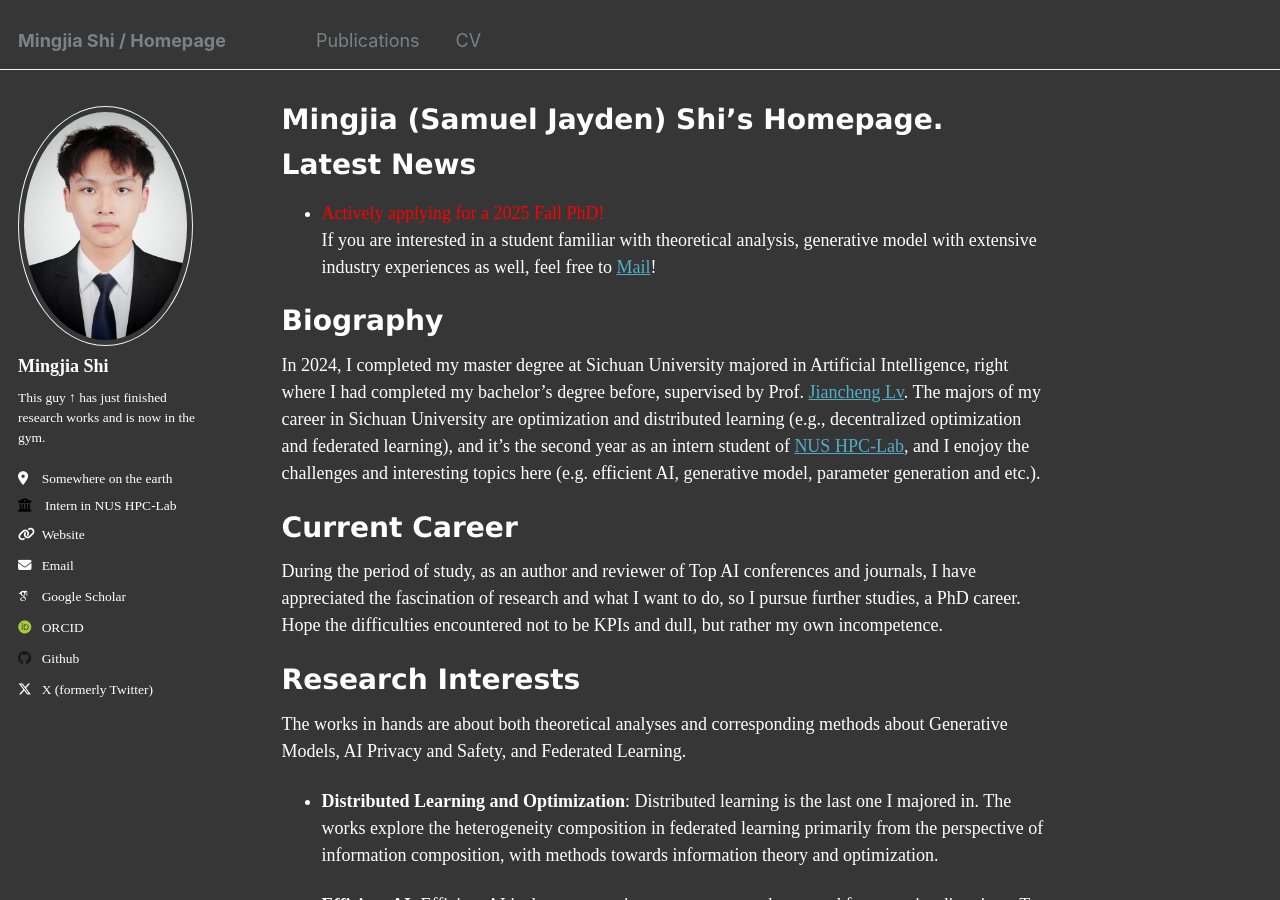
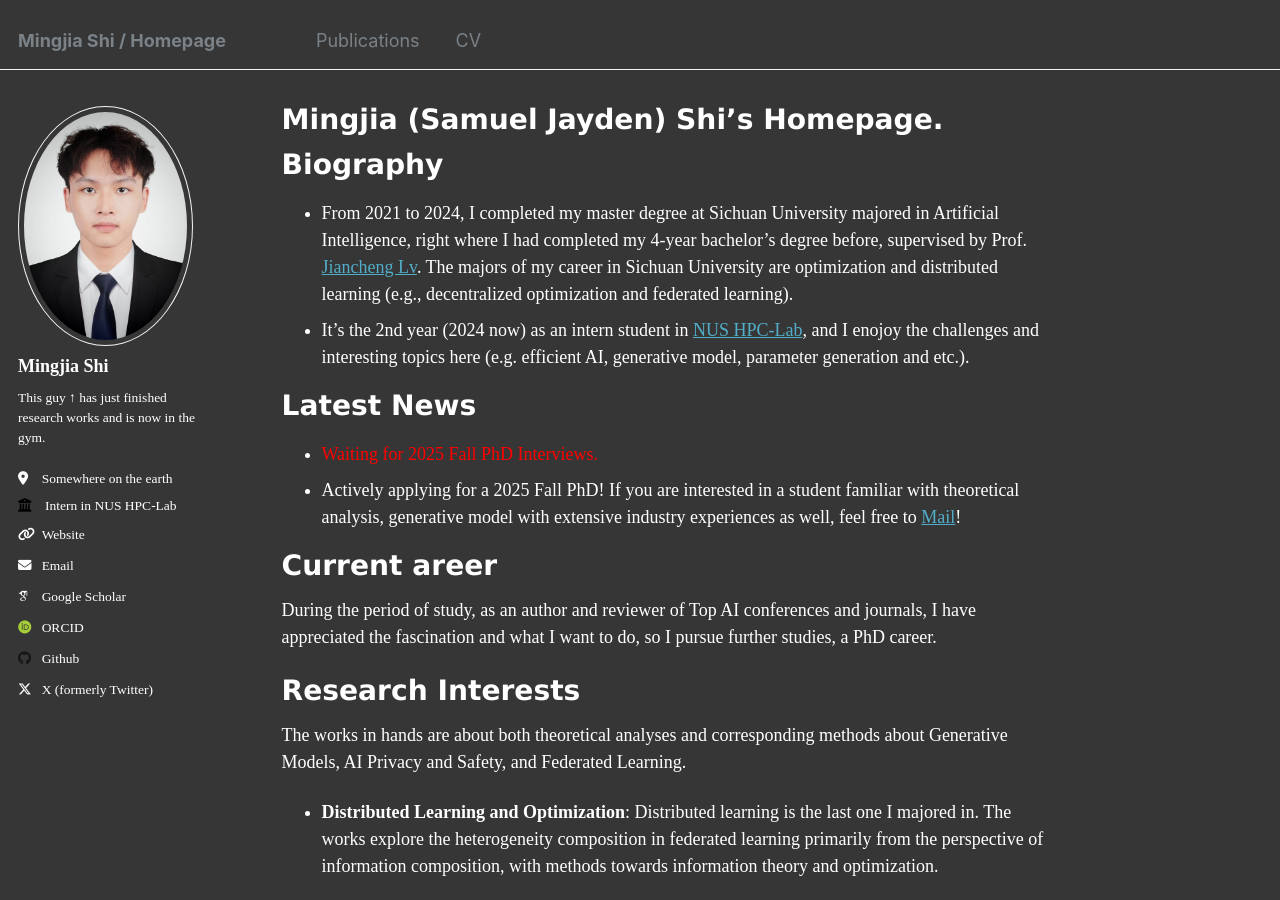
Before and after one commit to BDeMo/homepage, a Jekyll site: the page built from _pages/about.md, in a window 1280 px wide and 900 px high. Built offline with Jekyll 4.4.1, drawn with Linux system fonts in a browser that asks for light colours; some web fonts are replaced.

Commit message:
update about

```diff
--- a/_pages/about.md
+++ b/_pages/about.md
@@ -7,19 +7,22 @@ redirect_from:
   - /about.html
 ---
 
- Latest News
+Biography
 ======
-- <font color="red">Actively applying for a 2025 Fall PhD!</font> If you are interested in a student familiar with theoretical analysis, generative model with extensive industry experiences as well, feel free to [ Mail](3101ihs@gmail.com)!
+- From 2021 to 2024, I completed my master degree at Sichuan University majored in Artificial Intelligence, right where I had completed my 4-year bachelor's degree before, supervised by Prof. [Jiancheng Lv](https://center.dicalab.cn/). The majors of my career in Sichuan University are optimization and distributed learning (e.g., decentralized optimization and federated learning).
+- It's the 2nd year (2024 now) as an intern student in [NUS HPC-Lab](https://ai.comp.nus.edu.sg/), and I enojoy the challenges and interesting topics here (e.g. efficient AI, generative model, parameter generation and etc.).
 
- Biography
+Latest News
 ======
-In 2024, I completed my master degree at Sichuan University majored in Artificial Intelligence, right where I had completed my bachelor's degree before, supervised by Prof. [Jiancheng Lv](https://center.dicalab.cn/). The majors of my career in Sichuan University are optimization and distributed learning (e.g., decentralized optimization and federated learning), and it's the second year as an intern student of [NUS HPC-Lab](https://ai.comp.nus.edu.sg/), and I enojoy the challenges and interesting topics here (e.g. efficient AI, generative model, parameter generation and etc.).
+- <font color="red">Waiting for 2025 Fall PhD Interviews.</font>
+- Actively applying for a 2025 Fall PhD! If you are interested in a student familiar with theoretical analysis, generative model with extensive industry experiences as well, feel free to [ Mail](3101ihs@gmail.com)!
 
- Current Career
+Current areer
 ======
-During the period of study, as an author and reviewer of Top AI conferences and journals, I have appreciated the fascination of research and what I want to do, so I pursue further studies, a PhD career. Hope the difficulties encountered not to be KPIs and dull, but rather my own incompetence.
+During the period of study, as an author and reviewer of Top AI conferences and journals, I have appreciated the fascination and what I want to do, so I pursue further studies, a PhD career.
 
- Research Interests
+
+Research Interests
 ======
 The works in hands are about both theoretical analyses and corresponding methods about Generative Models, AI Privacy and Safety, and Federated Learning.
 
```
